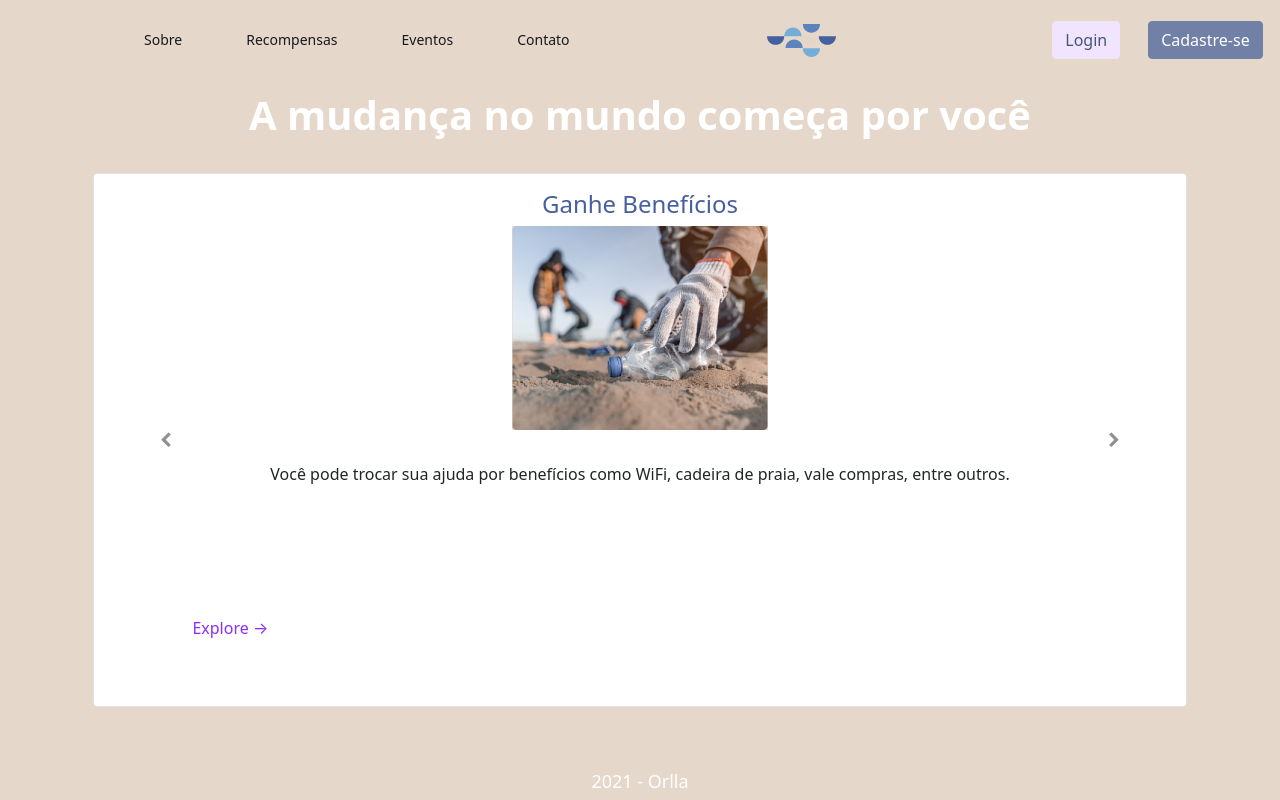
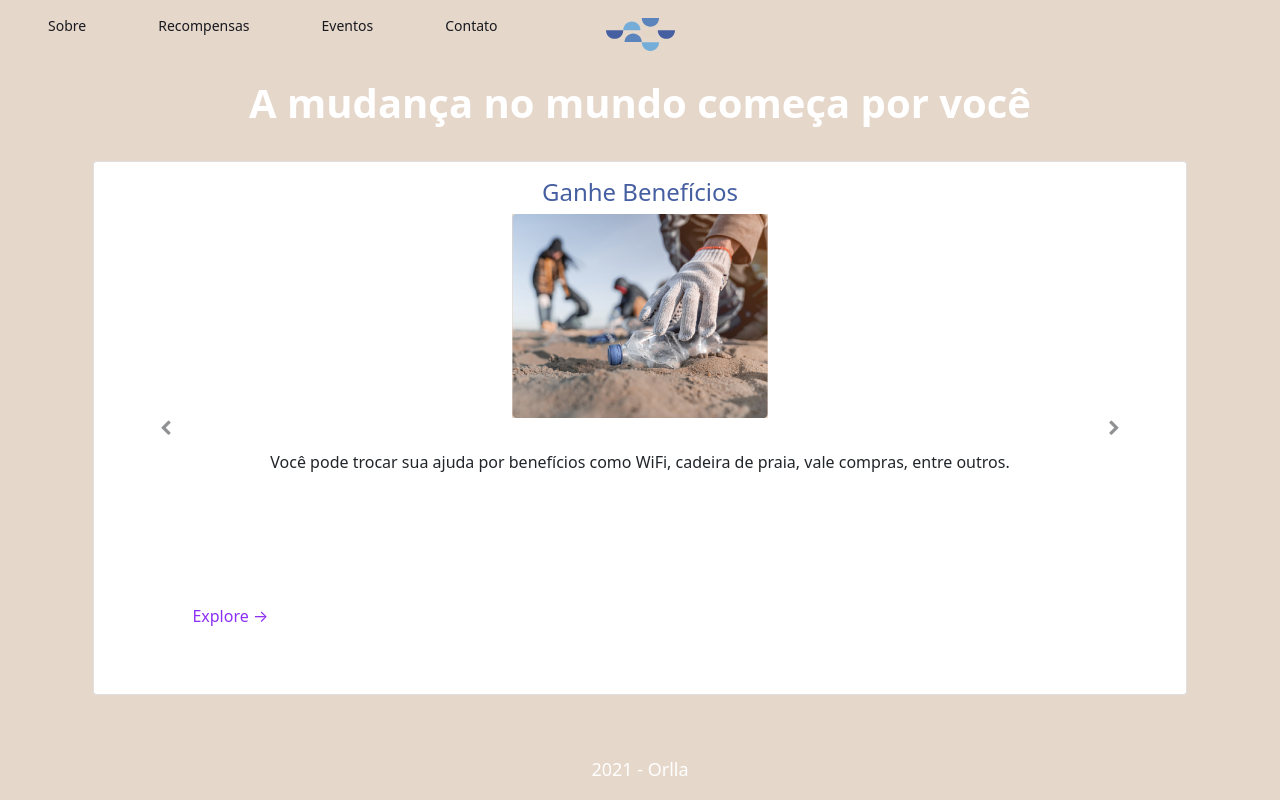
Before and after one commit to caioserram/orlla-lp, a Next.js app: page / in a window 1280 px wide. Built offline with nearby package versions, Linux system fonts and the light colour scheme.

Commit message:
refactor header layout using bootstrap classes

```diff
--- a/components/header.js
+++ b/components/header.js
@@ -1,29 +1,35 @@
-import { NavLink } from "react-bootstrap";
+import { Navbar, NavLink } from "react-bootstrap";
 import styles from "./header.module.scss";
 
 export default function HeaderComponent(props) {
   return (
-    <header className={styles.header}>
-      <nav className={styles.first_nav}>
-        <ul>
-          <li>
+    <header className={`d-flex align-items-center ${styles.header}`}>
+      <div className="row d-flex flex-nowrap ">
+        <Navbar className={`${styles.first_nav}`}>
+          <ul className="list-unstyled list-inline">
+            <li className="list-inline-item">
               <NavLink href="/about">Sobre</NavLink>
             </li>
-          <li>
+            <li className="list-inline-item">
               <NavLink href="/rewards">Recompensas</NavLink>
             </li>
-          <li>
+            <li className="list-inline-item">
               <NavLink href="/events">Eventos</NavLink>
             </li>
-          <li>
+            <li className="list-inline-item">
               <NavLink href="/contact us">Contato</NavLink>
             </li>
           </ul>
-      </nav>
-      <div href="/about" className={styles.logo}>
+        </Navbar>
+      </div>
+
+      <div
+        href="/about"
+        className={`d-flex justify-content-center align-items-center position-absolute w-100`}
+      >
         <img src="orlla-logo-original.svg"></img>
       </div>
-      <nav className={styles.second_nav}>
+      {/* <nav className={styles.second_nav}>
         <button className={"btn btn-secondary " + styles.sign_in_button}>
           Login
         </button>
@@ -33,7 +39,7 @@ export default function HeaderComponent(props) {
         >
           Cadastre-se
         </a>
-      </nav>
+      </nav> */}
     </header>
   );
 }
--- a/components/header.module.scss
+++ b/components/header.module.scss
@@ -1,44 +1,20 @@
-.logo {
-  width: 99%;
-  display: flex;
-  justify-content: center;
-}
-
 .header {
-  width: 100%;
-  height: 5rem;
-  display: flex;
-  align-items: center;
   background: none;
   font-weight: 500;
   font-size: 14px;
   line-height: 20px;
 }
 
-.first_nav {
-  padding-top: 1rem;
-  margin-left: 6rem;
-  z-index: 1;
-  background:none;
-}
-
-.header ul {
-  list-style: none;
-  display: flex;
-  flex-direction: row;
-  align-items: center;
-  padding: 0px;
-  background:none;
+.header * {
+  background: none;
 }
 
 .header li {
   margin-left: 2rem;
-  background:none;
 }
 
 .header li a {
   color: #18191f !important;
-  background:none;
 }
 
 .header li a:hover,
@@ -46,6 +22,12 @@
 .header li a:active {
   color: white !important;
 }
+
+.first_nav {
+  z-index: 1;
+}
+
+
 
 .second_nav {
   display: flex;
@@ -62,7 +44,7 @@
   order: 0;
   flex-grow: 0;
   margin: 0px 14px;
-  color:#445579
+  color: #445579;
 }
 
 .sign_up_button {
@@ -70,5 +52,5 @@
   order: 1;
   flex-grow: 0;
   margin: 0px 14px;
-  color:#FFFFFF
+  color: #ffffff;
 }
--- a/components/register.module.scss
+++ b/components/register.module.scss
@@ -1,9 +1,7 @@
 .card_parent {
-  z-index: 5;
-  position: absolute;
   background-color: white;
-  min-width: 32%;
   border-radius: 3%;
+  flex-grow: 1;
 }
 
 .card_parent * {
```
Lines whose indentation alone changed are shown as unchanged.
